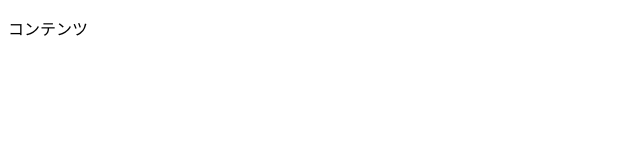
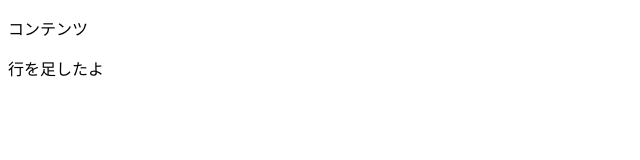
Before and after one commit to m-torigoe/sample, a plain HTML site: page index.html in a window 1280 px wide. Shown: the whole page, without its empty margins (0-640 px from the left). Drawn offline with Linux system fonts and the light colour scheme.

Commit message:
行を足した　test2

```diff
--- a/index.html
+++ b/index.html
@@ -11,6 +11,7 @@
         <p>
             コンテンツ
         </p>
+        <p>行を足したよ</p>
     </div>
 </body>
 
```
